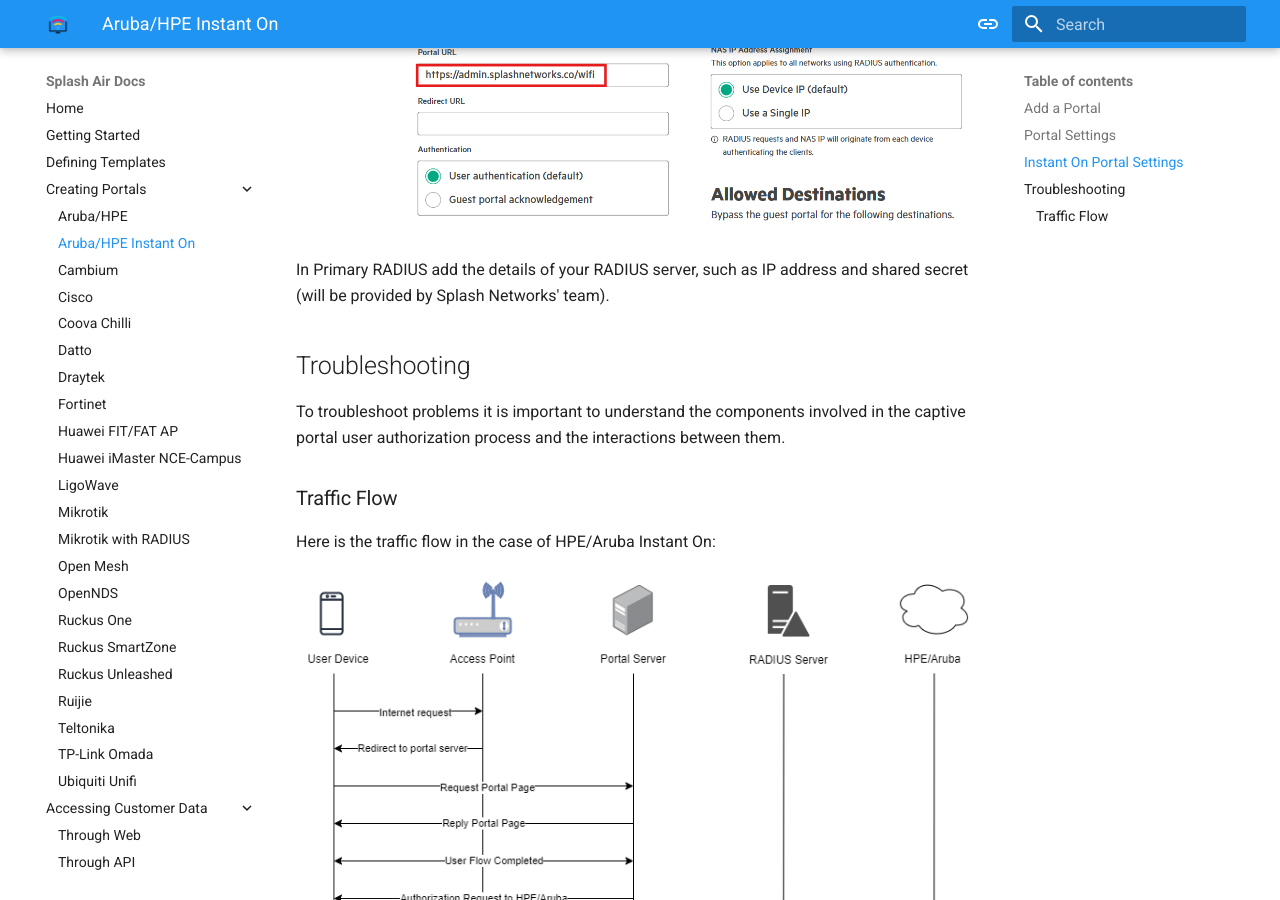
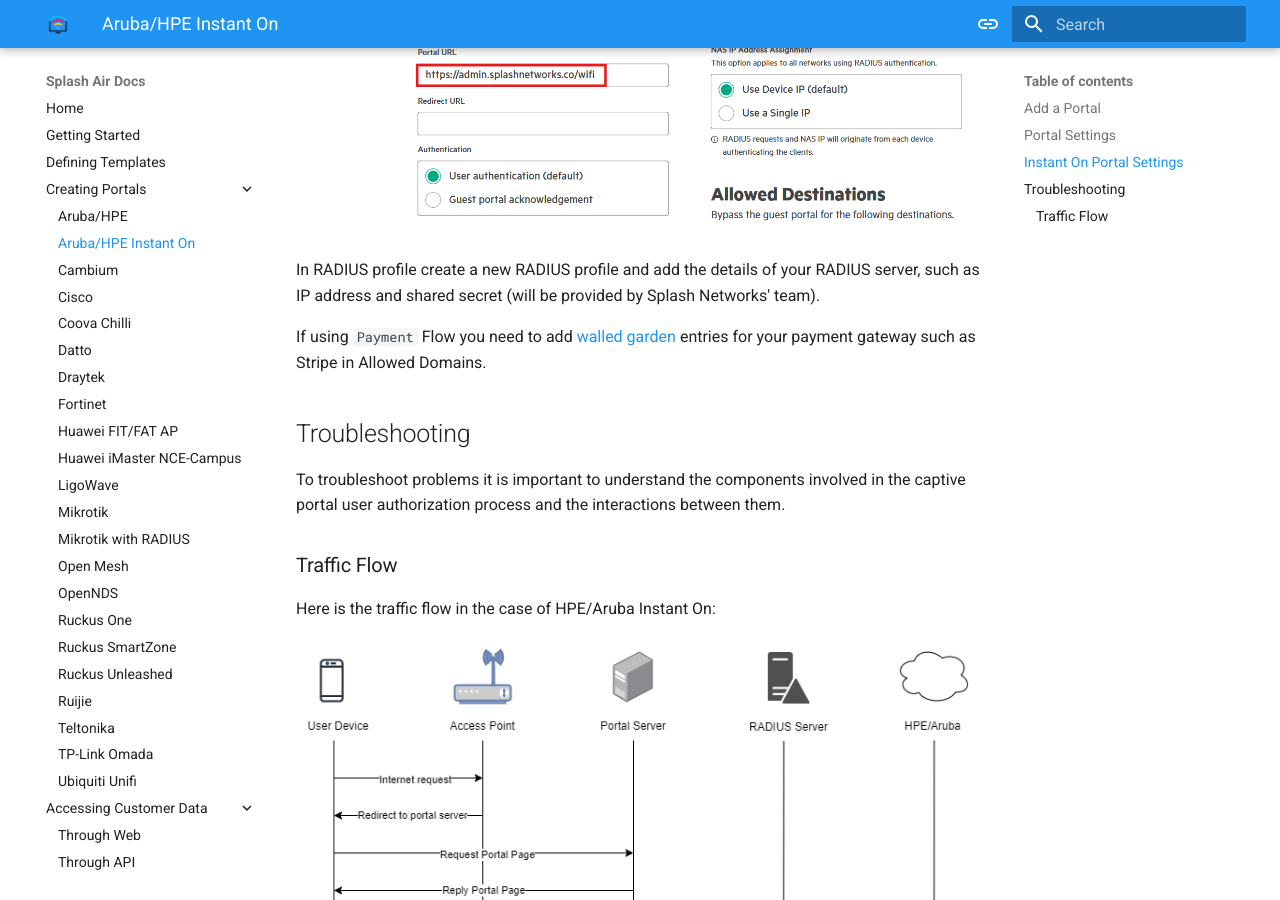
Before and after one commit to splash-networks/admin-panel-doc, an MkDocs documentation site: the page built from docs/portals/aruba-instant-on.md, in a window 1280 px wide and 900 px high, scrolled down 2261 px. Built offline with MkDocs 1.6.1 and Material for MkDocs 9.7.7, drawn with Linux system fonts in a browser that asks for light colours.

Commit message:
aruba ion payment

```diff
--- a/docs/portals/aruba-instant-on.md
+++ b/docs/portals/aruba-instant-on.md
@@ -36,7 +36,9 @@
 
 ![Aruba Portal URL](../assets/images/portals/aruba/aruba-portal-url.png)
 
-In Primary RADIUS add the details of your RADIUS server, such as IP address and shared secret (will be provided by Splash Networks' team).
+In RADIUS profile create a new RADIUS profile and add the details of your RADIUS server, such as IP address and shared secret (will be provided by Splash Networks' team).
+
+If using `Payment` Flow you need to add [walled garden](../walled-garden.md) entries for your payment gateway such as Stripe in Allowed Domains.
 
 ## Troubleshooting
 
```
